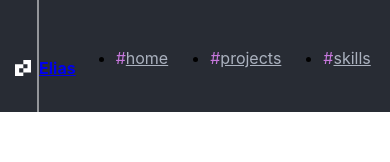
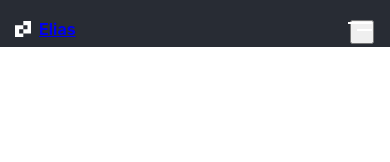
Before and after one commit to ibdkn/my-portfolio, a React app: page / in a window 390 px wide. Shown: the top 162 px of the page. Built offline with nearby package versions, Linux system fonts and the light colour scheme; the HTML template or start-up script is replaced by a standard one.

Commit message:
added mobile menu

```diff
--- a/src/components/logo/Logo.tsx
+++ b/src/components/logo/Logo.tsx
@@ -12,6 +12,8 @@ export const Logo = () => {
 };
 
 const StyledLogoWrapper = styled.a`
+  position: relative;
+  z-index: 999999999;
   display: flex;
   align-items: center;
   gap: 8px;
--- a/src/components/menu/Menu.tsx
+++ b/src/components/menu/Menu.tsx
@@ -1,6 +1,7 @@
 import React from 'react';
 import styled from "styled-components";
 import { theme } from '../../styles/Theme';
+import {Switch} from "../switch/Switch";
 
 export const Menu = (props: {menuItems: Array<string>}) => {
     return (
@@ -13,15 +14,27 @@ export const Menu = (props: {menuItems: Array<string>}) => {
                         </ListItem>
                     )
                 })}
+                <li>
+                    <Switch />
+                </li>
             </ul>
         </StyledMenu>
     );
 };
 
 const StyledMenu = styled.nav`
+  display: flex;
+  align-items: center;
+  gap: 32px;
+
   ul {
     display: flex;
-    gap: 42px;
+    align-items: center;
+    gap: 32px;
+  }
+
+  @media ${theme.media.tablet} {
+    display: none;
   }
 `
 
--- a/src/layout/header/Header.tsx
+++ b/src/layout/header/Header.tsx
@@ -2,12 +2,11 @@ import React from 'react';
 import styled from "styled-components";
 import {Logo} from "../../components/logo/Logo";
 import {Menu} from "../../components/menu/Menu";
-import {FlexWrapper} from "../../components/FlexWrapper";
-import {Switch} from "../../components/switch/Switch";
 import {Container} from "../../components/Container";
 import {theme} from "../../styles/Theme";
 import {Icon} from "../../components/icon/Icon";
 import {SocialLink} from "../../components/SocialLink";
+import {MobileMenu} from "./mobileMenu/MobileMenu";
 
 const items = ["home", "projects", "skills", "about-me", "contacts"];
 
@@ -22,17 +21,14 @@ export const Header = () => {
                     <Icon iconId={'telegram'} width={'32'} height={'32'} viewBox={"0 0 32 32"}/>
                 </SocialLink>
                 {/*<SocialLink href={"#"}>*/}
-                {/*    <Icon iconId={'instagram'} width={'20'} height={'20'} viewBox={"0 -2 20 20"}/>*/}
+                {/*    <Icon iconId={'instagram'} width={'32'} height={'32'} viewBox={"0 0 32 32"}/>*/}
                 {/*</SocialLink>*/}
             </SocialFixed>
             <Container>
                 <HeaderWrapper>
                     <Logo/>
-
-                    <FlexWrapper align={"center"} gap={"32px"}>
-                        <Menu menuItems={items}/>
-                        <Switch />
-                    </FlexWrapper>
+                    <Menu menuItems={items}/>
+                    <MobileMenu menuItems={items}/>
                 </HeaderWrapper>
             </Container>
         </StyledHeader>
@@ -68,6 +64,10 @@ const SocialFixed = styled.div`
     left: 50%;
     transform: translateX(-50%);
   }
+
+  @media screen and (max-width: 1250px) {
+    display: none;
+  }
 `
 
 const HeaderWrapper = styled.div`
@@ -75,4 +75,8 @@ const HeaderWrapper = styled.div`
   display: flex;
   align-items: center;
   justify-content: space-between;
+
+  @media ${theme.media.mobile} {
+    padding-top: 19px;
+  }
 `
--- /dev/null
+++ b/src/layout/header/mobileMenu/MobileMenu.tsx
@@ -0,0 +1,142 @@
+import React from 'react';
+import styled, {css} from "styled-components";
+import {theme} from "../../../styles/Theme";
+import {Switch} from "../../../components/switch/Switch";
+import {SocialLink} from "../../../components/SocialLink";
+import {Icon} from "../../../components/icon/Icon";
+
+export const MobileMenu = (props: {menuItems: Array<string>}) => {
+    return (
+        <StyledMobileMenu>
+            <BurgerButton isOpen={false}>
+                <span></span>
+            </BurgerButton>
+            <MobileMenuPopup isOpen={false}>
+                <ul>
+                    {props.menuItems.map((item, index) => {
+                        return (
+                            <ListItem key={index}>
+                                <Link href={"#"}>{item}</Link>
+                            </ListItem>
+                        )
+                    })}
+                    <li>
+                        <Switch />
+                    </li>
+                </ul>
+                <Social>
+                    <SocialLink href={"#"}>
+                        <Icon iconId={'github'} width={'32'} height={'32'} viewBox={"0 0 32 32"}/>
+                    </SocialLink>
+                    <SocialLink href={"#"}>
+                        <Icon iconId={'telegram'} width={'32'} height={'32'} viewBox={"0 0 32 32"}/>
+                    </SocialLink>
+                    {/*<SocialLink href={"#"}>*/}
+                    {/*    <Icon iconId={'instagram'} width={'32'} height={'32'} viewBox={"0 0 32 32"}/>*/}
+                    {/*</SocialLink>*/}
+                </Social>
+            </MobileMenuPopup>
+        </StyledMobileMenu>
+    );
+};
+
+const StyledMobileMenu = styled.nav`
+  display: none;
+
+  @media ${theme.media.tablet} {
+    display: block;
+  }
+`
+
+const BurgerButton = styled.button<{ isOpen: boolean }>`
+  position: fixed;
+  top: 20px;
+  right: 16px;
+  width: 24px;
+  height: 24px;
+  z-index: 9999999;
+
+  span {
+    display: block;
+    width: 24px;
+    height: 2px;
+    background-color: ${theme.colors.primaryColor};
+
+    position: absolute;
+    right: 0;
+    top: 0;
+
+    ${props => props.isOpen && css<{ isOpen: boolean }>`
+      transform: rotate(45deg);
+    `}
+
+    &::before {
+      content: "";
+      width: 15px;
+      height: 2px;
+      background-color: ${theme.colors.primaryColor};
+      position: absolute;
+      right: 0;
+      transform: translateY(7px);
+
+      ${props => props.isOpen && css<{ isOpen: boolean }>`
+        width: 24px;
+        transform: rotate(90deg) translateY(0);
+      `}
+    }
+
+  }
+`
+
+const MobileMenuPopup = styled.div<{ isOpen: boolean }>`
+  display: none;
+  position: fixed;
+  top: 0;
+  left: 0;
+  right: 0;
+  bottom: 0;
+  background: ${theme.colors.primaryBg};
+  z-index: 99999;
+
+  ${props => props.isOpen && css<{ isOpen: boolean }>`
+    display: flex;
+    justify-content: center;
+    flex-direction: column;
+    gap: 0;
+  `}
+
+  ul {
+    padding-top: 95px;
+    padding-left: 15px;
+    font-size: 32px;
+    display: flex;
+    flex-direction: column;
+    justify-content: center;
+    gap: 32px;
+    height: 100%;
+  }
+`
+
+const ListItem = styled.li`
+  position: relative;
+
+  &::before {
+    content: "#";
+    color: ${theme.colors.accent};
+  }
+`
+
+const Link = styled.a`
+  color: ${theme.colors.secondaryColor};
+
+  &:hover {
+    color: ${theme.colors.primaryColor};
+  }
+`
+
+const Social = styled.div`
+  display: flex;
+  align-items: center;
+  justify-content: center;
+  gap: 8px;
+`
```
